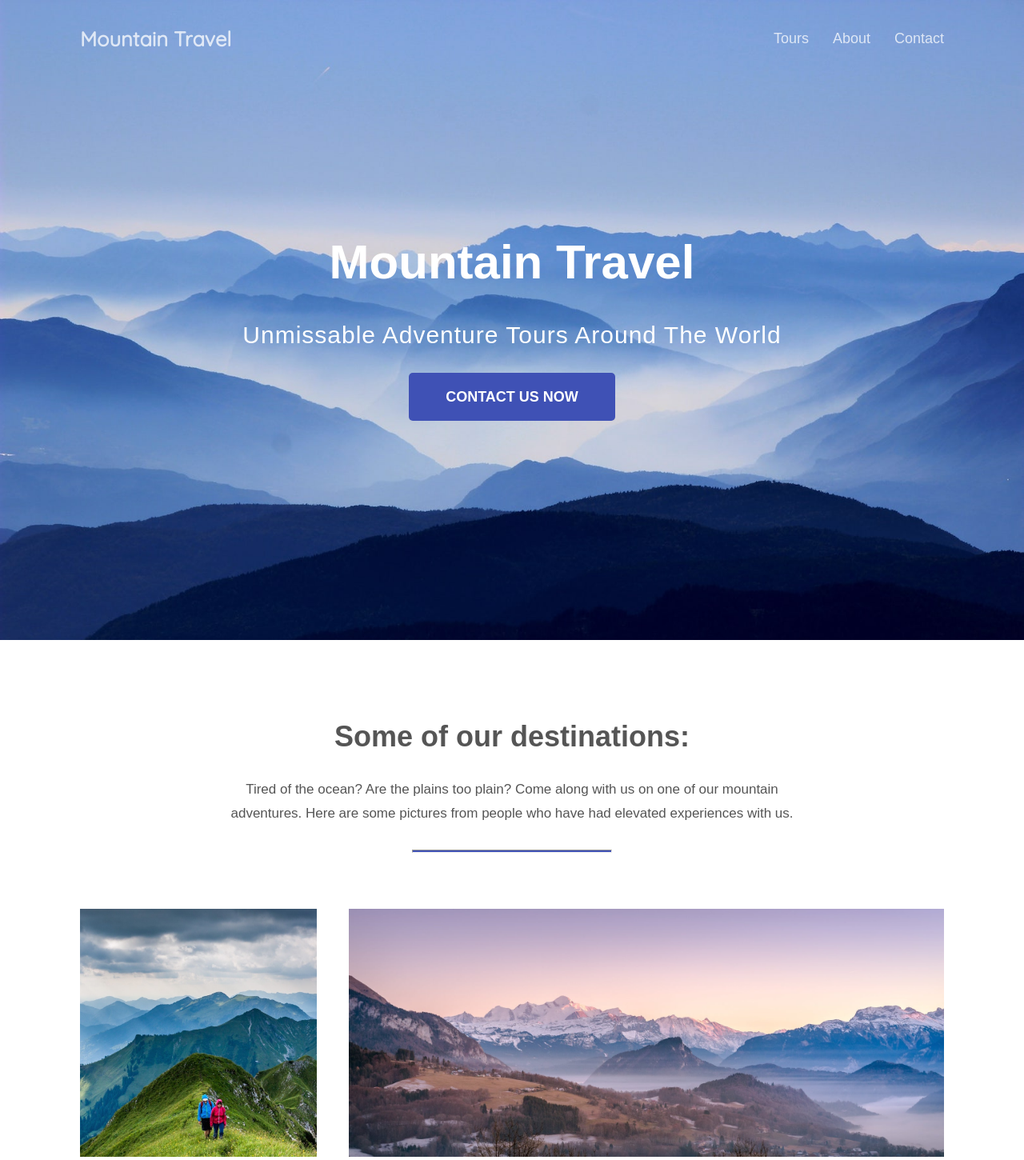
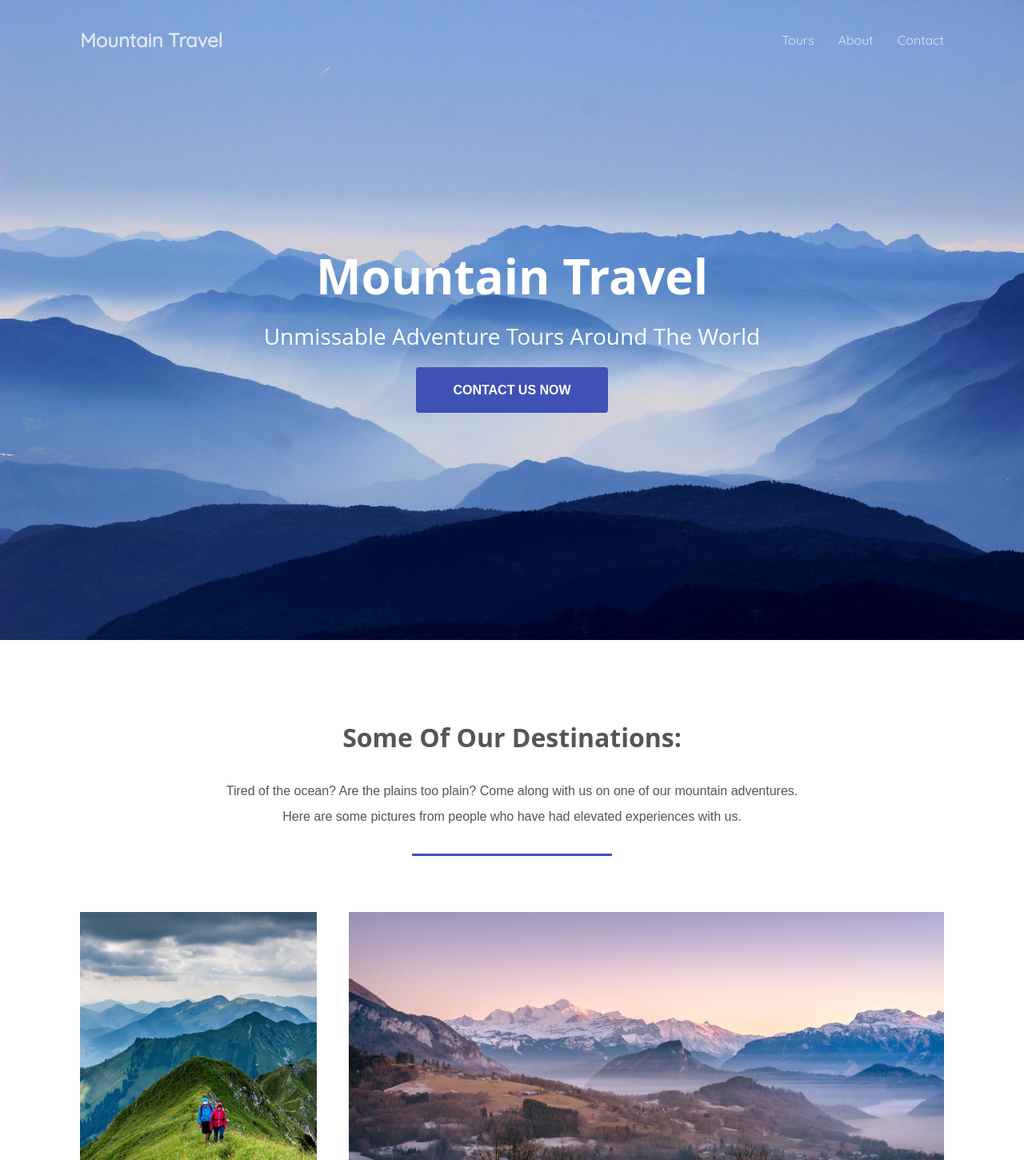
Before and after one commit to Bhagyashree-pachbhai/mountain-travel, a plain HTML site: page index.html in a window 1280 px wide. Shown: the top 1450 px of the page at 80% size. Drawn offline with Linux system fonts and the light colour scheme.

Commit message:
Update style.css

```diff
--- a/style.css
+++ b/style.css
@@ -3,14 +3,39 @@
 	padding: 0;
 	box-sizing: border-box;
 }
-
 html {
-  font-size: 17px;
-  font-family: sans-serif;
+	font: normal 16px sans-serif;
 	color: #555;
 }
+ul, nav {
+	list-style: none;
+}
+a {
+	text-decoration: none;
+	opacity: 0.75;
+	color: white;
+}
+a:hover {
+	opacity: 1;
+}
+a.btn {
+	border-radius: 4px;
+	text-transform: uppercase;
+	font-weight: bold;
+	text-align: center;
+	background-color: #3f51b5;
+	opacity: 1;
+}
+section {
+	display: flex;
+	flex-direction: column;
+	align-items: center;
+	padding: 100px 80px;
+}
+section:not(.hero):nth-child(even){
+	background-color: #f5f5f5;
+}
 .grid {
-  list-style: none;
 	width: 100%;
 	display: flex;
 	flex-wrap: wrap;
@@ -18,45 +43,41 @@ html {
 }
 hr {
 	width: 250px;
-  height: 4px;
+	height: 3px;
 	background-color: #3f51b5;
+	border: 0;
 	margin-bottom: 50px;
 }
-a {
-  text-decoration: none;
-  color: white;
-  opacity: 0.75;
+section h3.title {
+	text-transform: capitalize;
+	font: bold 32px "Open Sans", sans-serif;
+	margin-bottom: 30px;
+	text-align: center;
 }
-a:hover {
-  opacity: 1;
-}
-a.btn {
-  font-size: 18px;
-  border-radius: 5px;
-  font-weight: bold;
+section p {
+	max-width: 775px;
+	line-height: 2;
+	padding: 0 20px;
+	margin-bottom: 30px;
 	text-align: center;
-  background-color: #3f51b5;
-  opacity: 1;
 }
 @media (max-width: 800px) {
 	section {
 		padding: 50px 20px;
 	}
 }
+
 /* Header Styles */
 
 header {
+	position: absolute;
 	width: 100%;
 	display: flex;
 	justify-content: space-between;
 	align-items: center;
-  padding: 32px 100px 0;
+	padding: 35px 100px 0;
 	animation: 1s fadein 0.5s forwards;
-  position: absolute;
 	opacity: 0;
-}
-header h2 {
-  font-family: "Quicksand", sans-serif;
 	color: white;
 }
 @keyframes fadein {
@@ -64,51 +85,27 @@ header h2 {
 		opacity: 1;
 	}
 }
+header, h2 {
+	font-family: "Quicksand", sans-serif;
+}
 header nav {
 	display: flex;
-  font-size: 18px;
-  list-style: none;
 	margin-right: -15px;
 }
 header nav li {
 	margin: 0 15px;
 }
-@media (max-width: 800px) {
+
+@media (max-width: 800px){
 	header {
 		padding: 20px 50px;
 		flex-direction: column;
 	}
-
 	header h2 {
 		margin-bottom: 15px;
 	}
 }
-section {
-  display: flex;
-  flex-direction: column;
-  align-items: center;
-  padding: 100px 80px;
-}
-section:not(.hero):nth-child(even) {
-  background-color: #f5f5f5;
-}
-section h3.title {
-  font-weight:550;
-  font-size: 36px;
-  font-family: sans-serif;
-  margin-bottom: 30px;
-  text-align: center;
-}
-section p {
-  max-width: 775px;
-  line-height: 30px;
-  color: #555;
-  padding: 0 20px;
-  margin-bottom: 30px;
-  text-align: center;
-}
-/* Hero Styles */
-
+/* Hero*/
 .hero {
 	position: relative;
 	justify-content: center;
@@ -126,18 +123,13 @@ section p {
 	z-index: -1;
 	background-color: #80a3db;
 }
-.hero h1 {
-  font-size: 60px;
-  font: bold;
-  font-family: sans-serif;
-  margin-bottom: 40px;
+.hero h1{
+	font: bold 60px "Open Sans", sans-serif;
+	margin-bottom: 15px;
 }
 .hero h3 {
-  font-size: 30px;
-  letter-spacing: 1px;
-  font-weight: 100;
-  font-family: sans-serif;
-  margin-bottom: 50px;
+	font: normal 28px "Open Sans", sans-serif;
+	margin-bottom: 40px;
 }
 .hero a.btn {
 	padding: 20px 46px;
@@ -167,7 +159,6 @@ section p {
 		padding: 15px 40px;
 	}
 }
-
 /* Destinations */
 
 .destinations .grid li {
@@ -183,13 +174,13 @@ section p {
 .destinations .grid li.large {
   flex-basis: 70%;
 }
-@media (max-width: 1100px) {
+@media screen and (max-width: 900px) {
   .destinations .grid li.small,
   .destinations .grid li.large {
     flex-basis: 50%;
   }
 }
-@media (max-width: 800px) {
+@media screen and (max-width: 700px) {
   .destinations .grid li.small,
   .destinations .grid li.large {
     flex-basis: 100%;
@@ -210,7 +201,7 @@ section p {
   font-size: 32px;
   margin: 25px 0;
 }
-@media (max-width: 800px) {
+@media screen and (max-width: 800px) {
   .packages .grid li {
     flex-basis: 100%;
     padding: 20px;
@@ -224,6 +215,15 @@ section p {
   font-weight: 300;
   line-height: 1.5;
   margin: 40px 0 25px;
+}
+@media (max-width:800px) {
+  .testimonials .quote {
+    font-size: 18px;
+    margin: 15px 0;
+  }
+  .testimonials .author {
+    font-size: 14px;
+  }
 }
 /* Contact */
 .contact form {
@@ -243,40 +243,48 @@ section p {
   color: #555;
   flex: 1;
 }
-@media (max-width: 1000px) {
+@media screen and (max-width: 1000px) {
   .contact form input {
     flex-basis: 100%;
     margin: 0 0 20px 0;
   }
 }
-
 /* Footer Section */
-
 footer {
   display: flex;
-  padding: 20px;
-  background-color: #62808f;
   align-items: center;
   justify-content: space-around;
-  color: white;
+  background-color: #607d8b;
+  color: #fff;
+  padding: 20px 0;
 }
+
 footer ul {
   display: flex;
 }
+
 footer ul li {
-  opacity: 0.75;
-  list-style: none;
   margin-left: 16px;
 }
+
 footer p {
+  text-transform: uppercase;
   font-size: 14px;
+  opacity: 0.6;
   align-self: center;
-  opacity: 0.5;
 }
+
 @media (max-width: 1100px) {
   footer {
     flex-direction: column;
+  }
+
+  footer p {
     text-align: center;
     margin-bottom: 20px;
   }
+
+  footer ul li {
+    margin: 0 8px;
   }
+}
```
Lines whose indentation alone changed are shown as unchanged.
